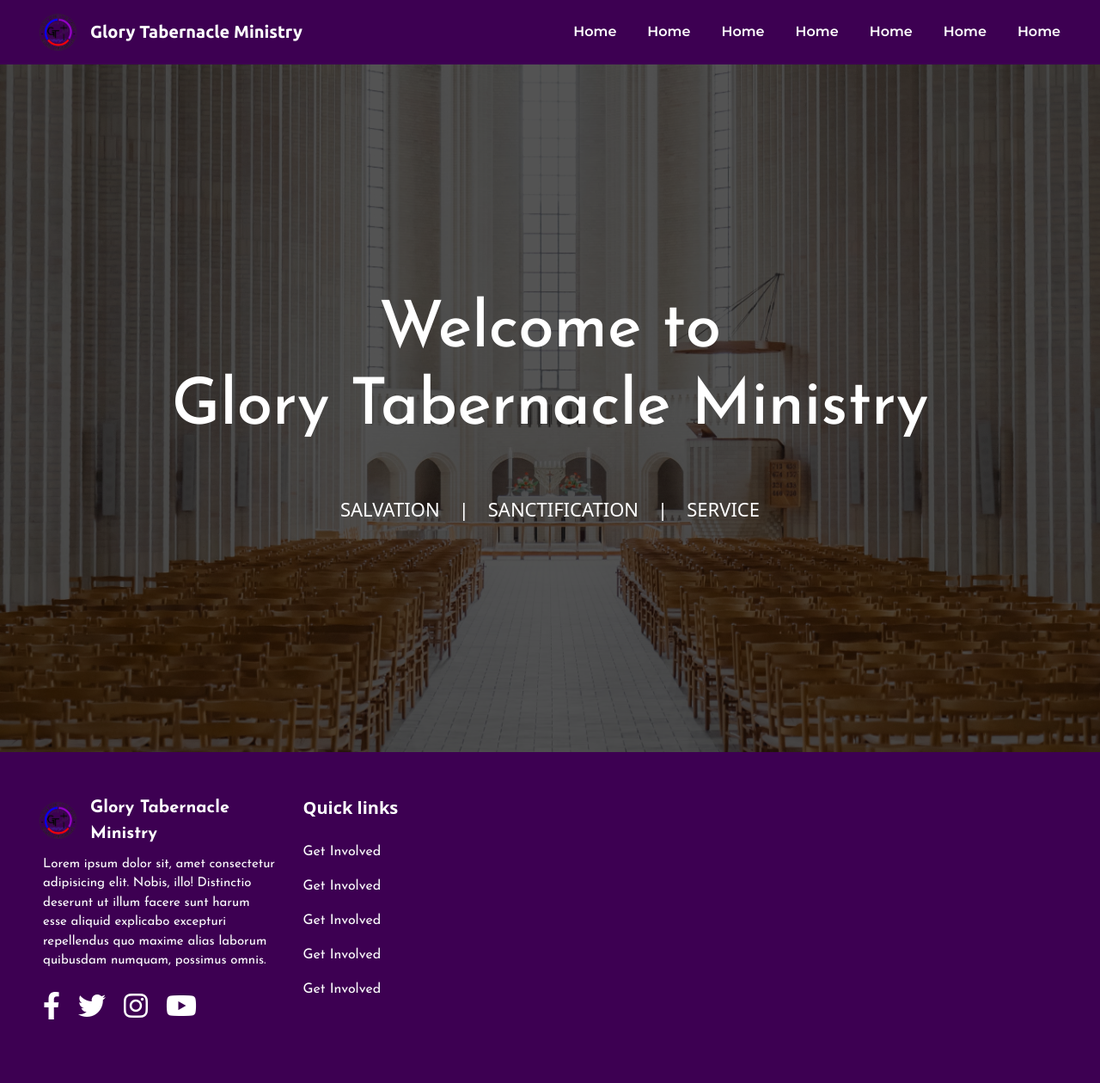
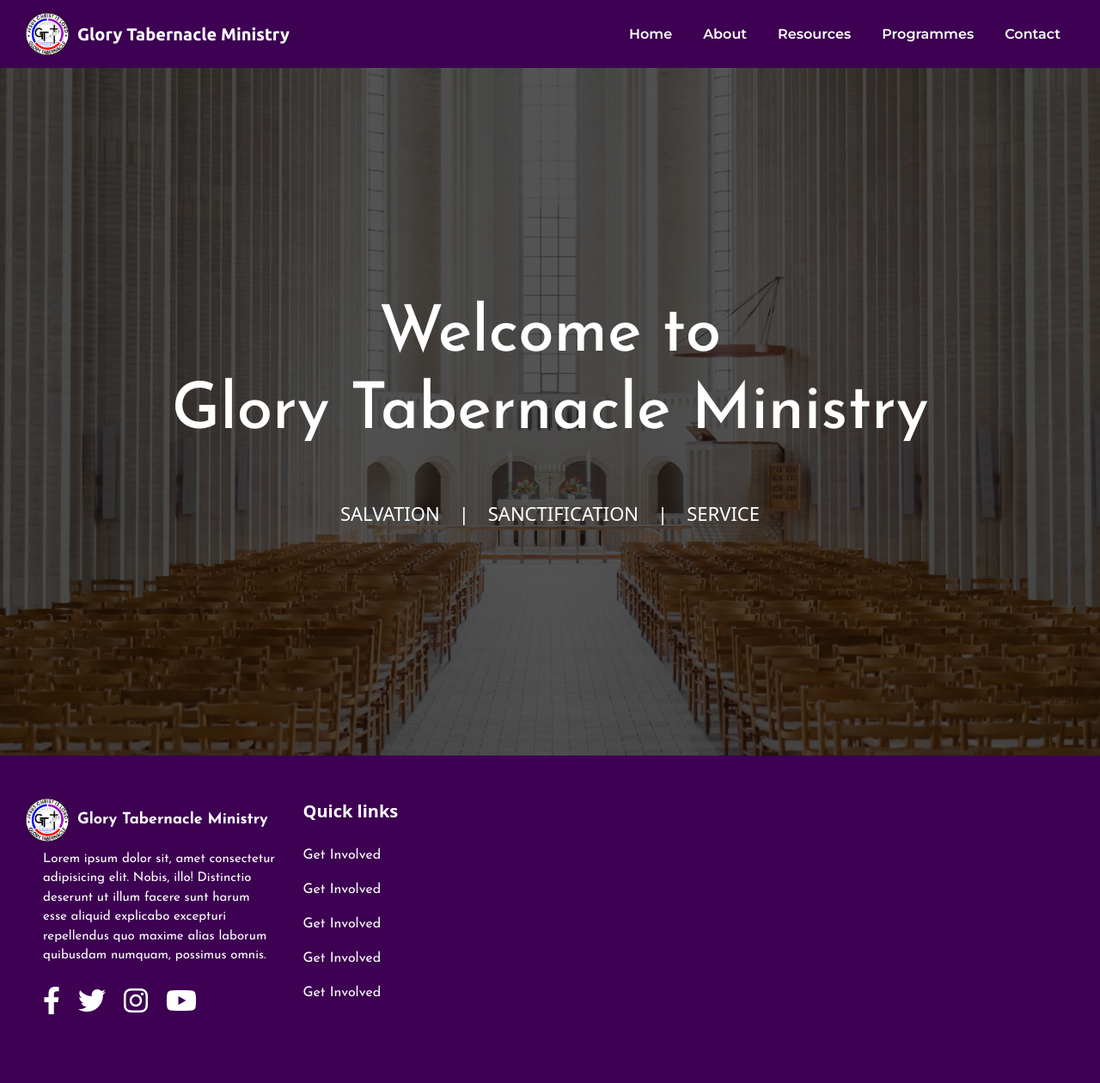
Before and after one commit to gtictunit/website-new, a PHP site: page / in a window 1280 px wide. Shown: the whole page at 86% size. After the commit the page ends 1180 px from the top, so only its background shows below. Run offline with PHP 8.4, Linux system fonts and the light colour scheme; some libraries are stand-ins or nearby versions.

Commit message:
Add New Features

```diff
--- a/Website_new/css/mainStyles.css
+++ b/Website_new/css/mainStyles.css
@@ -30,6 +30,7 @@ a {
     display: flex;
     align-items: center;
     color: white;
+    gap: 10px;
 }
 
 .nav-list{
@@ -44,7 +45,6 @@ a {
     color: white;
     font-weight: 600;
     font-family: 'Montserrat', sans-serif;
-
 }
 
 header {
@@ -105,11 +105,12 @@ footer {
 }
 .footer-logo {
     font-weight: 700;
-    font-size: 20px;
+    font-size: 18px;
     font-family: 'Josefin Sans', sans-serif;
     display: flex;
     align-items: center;
     color: white;
+    gap: 10px;
 }
 
 .footer-logo img{
--- a/Website_new/index.html
+++ b/Website_new/index.html
@@ -15,7 +15,7 @@
     <script src="https://cdn.jsdelivr.net/npm/bootstrap@5.2.3/dist/js/bootstrap.bundle.min.js"></script>
 
     <!-- Local css -->
-    <link rel="stylesheet" href="/css/mainStyles.css" />
+    <link rel="stylesheet" href="./css/mainStyles.css" />
 
     <!-- Font awesome -->
     <link
@@ -25,8 +25,9 @@
       crossorigin="anonymous"
       referrerpolicy="no-referrer"
     />
+    <link rel="shortcut icon" href="./assets/images/gt_logo.png" type="image/x-icon">
 
-    <title>Home page</title>
+    <title>Glory Tabernacle Ministry Ibadan</title>
   </head>
   <body>
     <div class="navbar-wrapper">
@@ -34,9 +35,9 @@
         <div>
           <a href="/" class="navbar-brand">
             <img
-              src="/assets/images/logo.png"
+              src="./assets/images/gt_logo.png"
               alt="Logo"
-              width="75"
+              width="50"
               height="auto"
               class="d-inline-block align-text-top"
               alt=""
@@ -50,22 +51,22 @@
               <a href="#" class="nav-link"> Home </a>
             </li>
             <li class="nav-item">
-              <a href="#" class="nav-link"> Home </a>
+              <a href="#" class="nav-link">About</a>
             </li>
+            <li class="nav-item">
+              <a href="#" class="nav-link">Resources</a>
+            </li>
+            <li class="nav-item">
+              <a href="#" class="nav-link">Programmes</a>
+            </li><!--
             <li class="nav-item">
               <a href="#" class="nav-link"> Home </a>
             </li>
             <li class="nav-item">
               <a href="#" class="nav-link"> Home </a>
-            </li>
+            </li>-->
             <li class="nav-item">
-              <a href="#" class="nav-link"> Home </a>
-            </li>
-            <li class="nav-item">
-              <a href="#" class="nav-link"> Home </a>
-            </li>
-            <li class="nav-item">
-              <a href="#" class="nav-link"> Home </a>
+              <a href="#" class="nav-link">Contact</a>
             </li>
           </ul>
         </div>
@@ -88,9 +89,9 @@
         <div class="footer-1">
           <a href="/" class="footer-logo">
             <img
-              src="/assets/images/logo.png"
+              src="./assets/images/gt_logo.png"
               alt="Logo"
-              width="75"
+              width="50"
               height="auto"
               class="d-inline-block align-text-top"
               alt=""
--- a/Website_new/reusables/navbar.php
+++ b/Website_new/reusables/navbar.php
@@ -1,7 +1,7 @@
 <nav class="nav navbar navbar-expand-lg">
     <div>
         <a href="/" class="navbar-brand">
-            <img src="/assets/images/logo.png" alt="Logo" width="75" height="auto" class="d-inline-block align-text-top"
+            <img src="./Website_new/assets/images/logo.png" alt="Logo" width="75" height="auto" class="d-inline-block align-text-top"
                 alt="" />
             <div>Glory Tabernacle Ministry</div>
         </a>
```
Also changed, not shown: Website_new/assets/images/gt_logo.png (added), Website_new/assets/images/logo.png.
